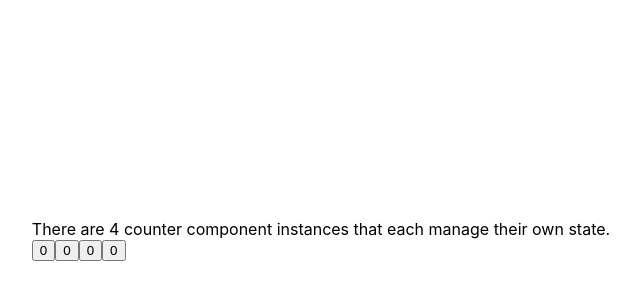
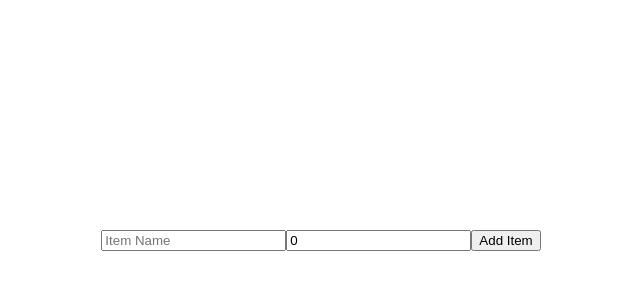
Before and after one commit to siddharth20190428/Frontend-THAs, a React (Create React App) app in the folder react-thas/: page / in a window 1280 px wide. Shown: the part 160-460 px from the top of the page, without its empty margins (319-959 px from the left). Built offline with nearby package versions, Linux system fonts and the light colour scheme.

Commit message:
added readme

```diff
--- a/react-thas/src/App.js
+++ b/react-thas/src/App.js
@@ -5,19 +5,23 @@ import MemeCard from "./Day 16/MemeCard";
 import CalorieList from "./Day 17/CalorieList";
 import Chess1 from "./Day 18/Chess";
 import CalorieList1 from "./Day 18/CalorieList";
+import Box from "./Day 19/CountButtons";
 import CalorieList2 from "./Day 20/CalorieList";
-import Box from "./Day 19/CountButtons";
+import CalorieTracker from "./Day 21/CalorieTracker";
+
+import foods from "./utils/FoodData";
 
 function App() {
   return (
     <div className="App">
       {/* <Chess /> */}
       {/* <MemeCard /> */}
-      {/* <CalorieList /> */}
+      {/* <CalorieList foods={foods} /> */}
       {/* <Chess1 /> */}
-      {/* <CalorieList1 /> */}
+      {/* <CalorieList1 foods={foods} /> */}
       {/* <CalorieList2 /> */}
-      <Box />
+      {/* <Box /> */}
+      <CalorieTracker />
     </div>
   );
 }
--- a/react-thas/src/Day 17/CalorieList.js
+++ b/react-thas/src/Day 17/CalorieList.js
@@ -1,5 +1,4 @@
 import React from "react";
-import foods from "../utils/FoodData";
 
 const CalorieCard = ({ food, calory }) => {
   return (
@@ -10,7 +9,7 @@ const CalorieCard = ({ food, calory }) => {
   );
 };
 
-const CalorieList = () => {
+const CalorieList = (foods) => {
   return (
     <div>
       <h2 className="head">Calorie Read Me</h2>
--- a/react-thas/src/Day 18/CalorieList.js
+++ b/react-thas/src/Day 18/CalorieList.js
@@ -1,5 +1,4 @@
 import React from "react";
-import foods from "../utils/FoodData";
 
 const CalorieCard = ({ food, calory }) => {
   return (
@@ -16,7 +15,7 @@ const CalorieCard = ({ food, calory }) => {
   );
 };
 
-const CalorieList = () => {
+const CalorieList = (foods) => {
   return (
     <div>
       <h2 className="head">Calorie Read Me</h2>
--- a/react-thas/src/Day 18/Chess.js
+++ b/react-thas/src/Day 18/Chess.js
@@ -10,7 +10,6 @@ const Chess = () => {
           myStyle.background = "#000";
         }
         boxes.push(<div className="box" style={myStyle}></div>);
-        console.log(1);
       }
     }
     return boxes;
--- a/react-thas/src/Day 20/CalorieList.js
+++ b/react-thas/src/Day 20/CalorieList.js
@@ -1,5 +1,4 @@
 import React, { useState } from "react";
-import foods from "../utils/FoodData";
 
 const CalorieCard = ({ card, cards, setCards }) => {
   return (
@@ -17,7 +16,7 @@ const CalorieCard = ({ card, cards, setCards }) => {
   );
 };
 
-const CalorieList = () => {
+const CalorieList = (foods) => {
   const [cards, setCards] = useState(foods);
   return (
     <div>
--- /dev/null
+++ b/react-thas/src/Day 21/AddFood.js
@@ -0,0 +1,36 @@
+import React, { useState } from "react";
+
+const AddFood = ({ foods, setFoods }) => {
+  const [name, setName] = useState("");
+  const [amount, setAmount] = useState(0);
+  const handleSubmit = (e) => {
+    e.preventDefault();
+    setFoods([...foods, { id: foods.length, name, amount }]);
+    setName("");
+    setAmount(0);
+  };
+  return (
+    <form onSubmit={handleSubmit}>
+      <input
+        type="text"
+        value={name}
+        onChange={(e) => {
+          setName(e.target.value);
+        }}
+        placeholder="Item Name"
+        autoComplete="off"
+      />
+      <input
+        type="number"
+        value={amount}
+        onChange={(e) => {
+          setAmount(e.target.value);
+        }}
+        placeholder="Calorie Amount"
+      />
+      <button>Add Item</button>
+    </form>
+  );
+};
+
+export default AddFood;
--- /dev/null
+++ b/react-thas/src/Day 21/CalorieTracker.js
@@ -0,0 +1,18 @@
+import React, { useEffect, useState } from "react";
+import AddFood from "./AddFood";
+import FoodItem from "./FoodItem";
+
+const CalorieTracker = () => {
+  const [foods, setFoods] = useState([]);
+
+  return (
+    <div>
+      <AddFood foods={foods} setFoods={setFoods} />
+      {foods.map((elem) => (
+        <FoodItem food={elem} foods={foods} setFoods={setFoods} />
+      ))}
+    </div>
+  );
+};
+
+export default CalorieTracker;
--- /dev/null
+++ b/react-thas/src/Day 21/FoodItem.js
@@ -0,0 +1,65 @@
+import React, { useState } from "react";
+
+const FoodItem = ({ food, foods, setFoods }) => {
+  const [open, setOpen] = useState(false);
+
+  const [curr, setCurr] = useState(food);
+  const [name, setName] = useState(curr.name);
+  const [amount, setAmount] = useState(curr.amount);
+  const handleUpdate = () => {
+    setCurr({ ...curr, name, amount });
+    foods.map((elem) => {
+      console.log(foods.length);
+      if (elem.id === curr.id) {
+        elem = { ...curr };
+        console.log(elem.id);
+      }
+    });
+    // setFoods(
+    //   foods.map((elem) => {
+    //     if (elem.id === curr.id) {
+    //       elem = curr;
+    //     }
+    //   })
+    // );
+    setOpen(false);
+  };
+
+  const handleDelete = () => {
+    setFoods(foods.filter((elem) => elem.id !== curr.id));
+  };
+
+  return (
+    <div>
+      {open === false ? (
+        <>
+          <h3>{curr.name}</h3>
+          <p>You have consumed {curr.amount} calories</p>
+          <button onClick={setOpen(true)}>Edit</button>
+        </>
+      ) : (
+        <>
+          <input
+            type="text"
+            value={name}
+            onChange={(e) => {
+              setName(e.target.value);
+            }}
+            autoComplete="off"
+          />
+          <input
+            type="number"
+            value={amount}
+            onChange={(e) => {
+              setAmount(e.target.value);
+            }}
+          />
+          <button onClick={handleUpdate}>Done</button>
+        </>
+      )}
+      <button onClick={handleDelete}>Delete</button>
+    </div>
+  );
+};
+
+export default FoodItem;
```
Also changed, not shown: react-thas/src/Day 21/UpdateFood.js (added, +36 -0 lines), 1 other file (tests, documents, lock files or other folders).
